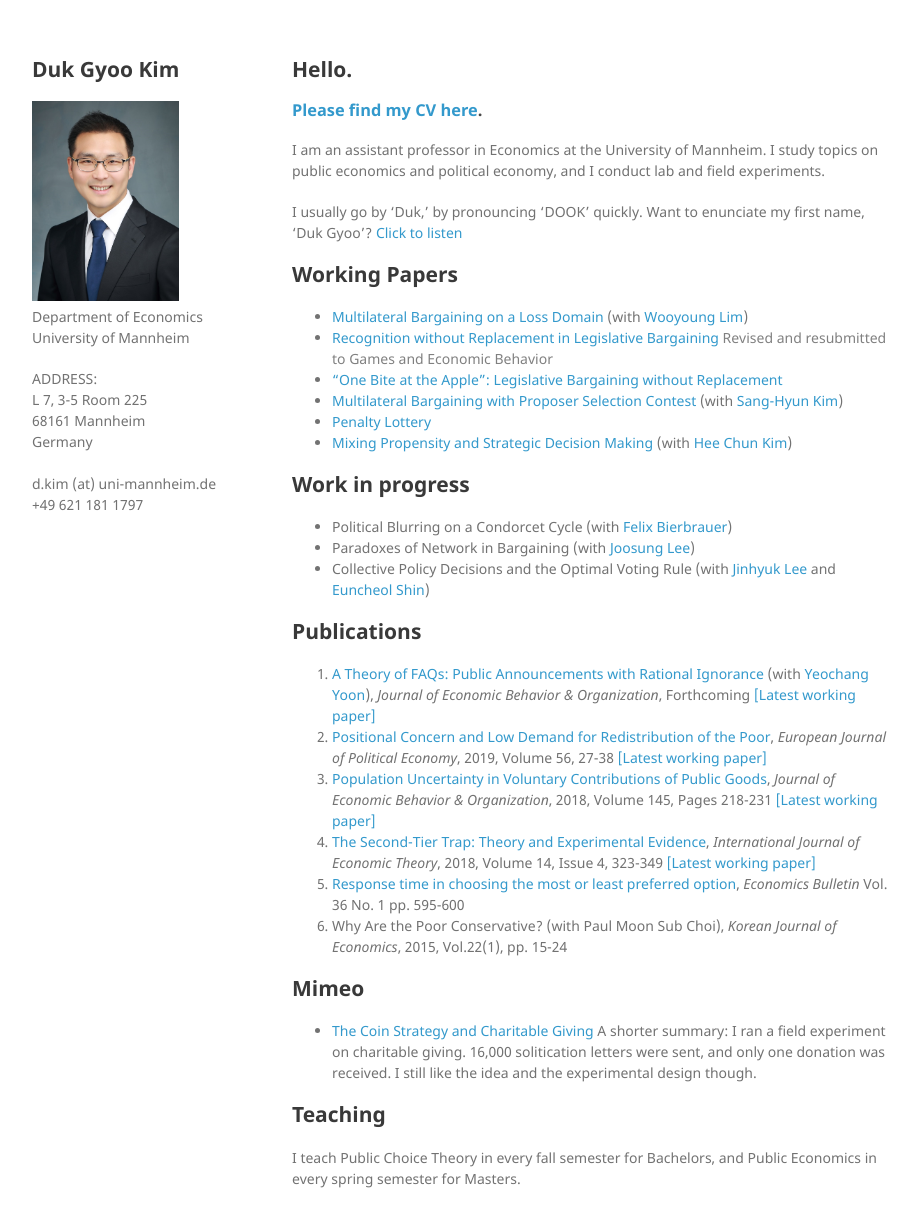
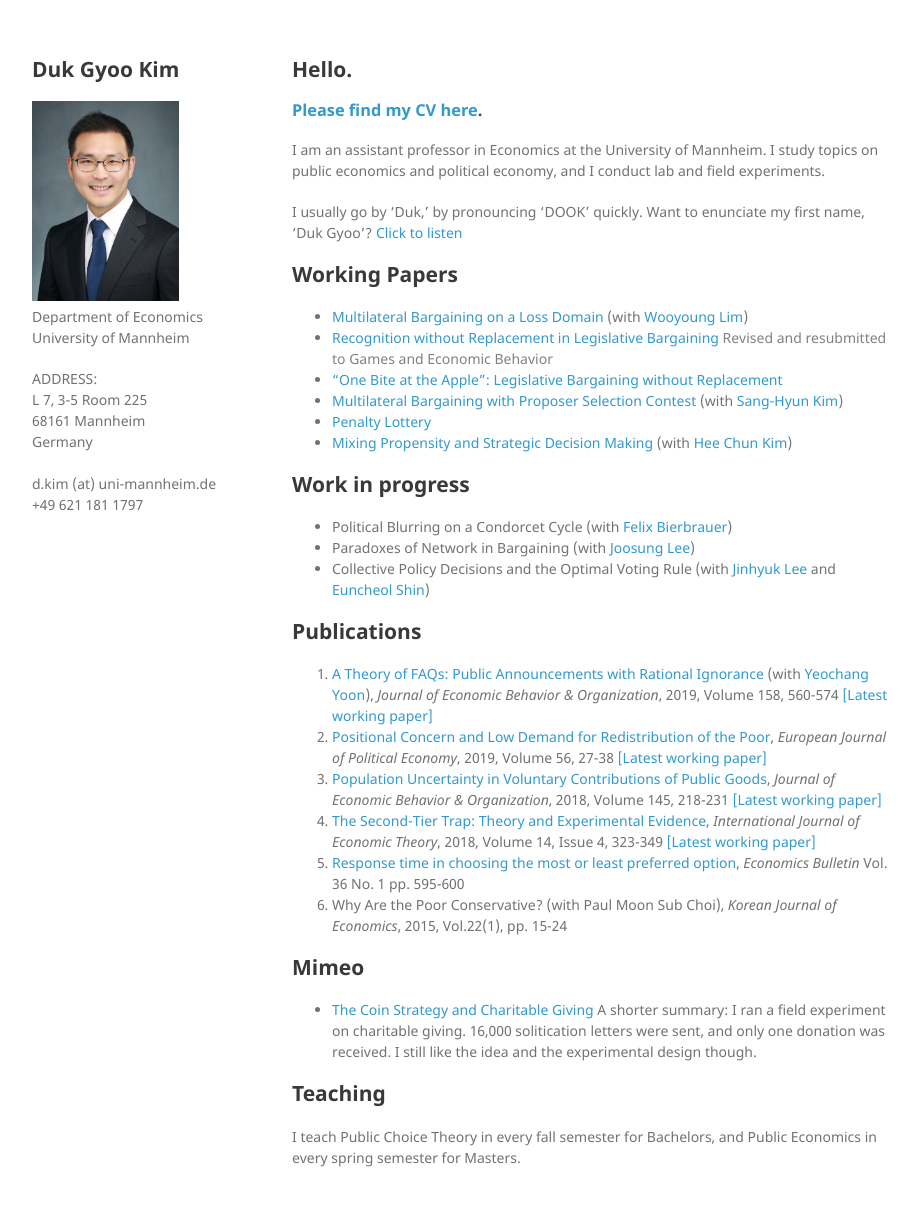
Before and after one commit to kimdukgyoo/kimdukgyoo.github.io, a Jekyll site: the page built from index.md, in a window 1280 px wide and 1259 px high. Shown: the top 1227 px of the window, without its empty margins (178-1096 px from the left). Built offline with Jekyll 4.4.1, drawn with Linux system fonts in a browser that asks for light colours; our own code applies the rules of GitHub Pages for plain Markdown files.

Commit message:
Update index.md

```diff
--- a/index.md
+++ b/index.md
@@ -22,12 +22,9 @@ I usually go by 'Duk,' by pronouncing 'DOOK' quickly. Want to enunciate my first
 
 
 ## Publications
-<!--
-1. <a href="https://doi.org/10.1016/j.jebo.2018.12.026" target="_blank">A Theory of FAQs: Public Announcements with Rational Ignorance</a> (with <a href="https://sites.google.com/site/yyeochang/" target="_blank">Yeochang Yoon</a>), _Journal of Economic Behavior & Organization_, Forthcoming <a href="https://kimdukgyoo.github.io/PDFfiles/theoryFAQs.pdf" target="_blank">[Latest working paper]</a>
--->
-1. <a href="https://authors.elsevier.com/a/1YbEwc24anXDL" target="_blank">A Theory of FAQs: Public Announcements with Rational Ignorance</a> (with <a href="https://sites.google.com/site/yyeochang/" target="_blank">Yeochang Yoon</a>), _Journal of Economic Behavior & Organization_, Forthcoming <a href="https://kimdukgyoo.github.io/PDFfiles/theoryFAQs.pdf" target="_blank">[Latest working paper]</a>
+1. <a href="https://authors.elsevier.com/a/1YbEwc24anXDL" target="_blank">A Theory of FAQs: Public Announcements with Rational Ignorance</a> (with <a href="https://sites.google.com/site/yyeochang/" target="_blank">Yeochang Yoon</a>), _Journal of Economic Behavior & Organization_, 2019, Volume 158, 560-574 <a href="https://kimdukgyoo.github.io/PDFfiles/theoryFAQs.pdf" target="_blank">[Latest working paper]</a>
 2. <a href="https://authors.elsevier.com/a/1YOiwe52OdRVG" target="_blank"> Positional Concern and Low Demand for Redistribution of the Poor</a>, _European Journal of Political Economy_, 2019, Volume 56, 27-38 <a href="https://kimdukgyoo.github.io/PDFfiles/ECP.pdf" target="_blank">[Latest working paper]</a>
-3. <a href="https://doi.org/10.1016/j.jebo.2017.10.009" target="_blank"> Population Uncertainty in Voluntary Contributions of Public Goods</a>, _Journal of Economic Behavior & Organization_, 2018, Volume 145, Pages 218-231 <a href="https://kimdukgyoo.github.io/PDFfiles/PopulationUncertaintyInVolutaryContributions-Elsevier.pdf" target="_blank">[Latest working paper]</a>
+3. <a href="https://doi.org/10.1016/j.jebo.2017.10.009" target="_blank"> Population Uncertainty in Voluntary Contributions of Public Goods</a>, _Journal of Economic Behavior & Organization_, 2018, Volume 145, 218-231 <a href="https://kimdukgyoo.github.io/PDFfiles/PopulationUncertaintyInVolutaryContributions-Elsevier.pdf" target="_blank">[Latest working paper]</a>
 4. <a href="https://onlinelibrary.wiley.com/doi/10.1111/ijet.12158" target="_blank">The Second-Tier Trap: Theory and Experimental Evidence</a>, _International Journal of Economic Theory_, 2018, Volume 14, Issue 4, 323-349 <a href="https://kimdukgyoo.github.io/PDFfiles/TheSecondTierTrap-TheoryandEvidence.pdf" target="_blank">[Latest working paper]</a>
 5. <a href="http://www.accessecon.com/Pubs/EB/2016/Volume36/EB-16-V36-I1-P59.pdf" target="_blank"> Response time in choosing the most or least preferred option</a>, _Economics Bulletin_ Vol. 36 No. 1 pp. 595-600
 6. Why Are the Poor Conservative? (with Paul Moon Sub Choi), _Korean Journal of Economics_, 2015, Vol.22(1), pp. 15-24
```
